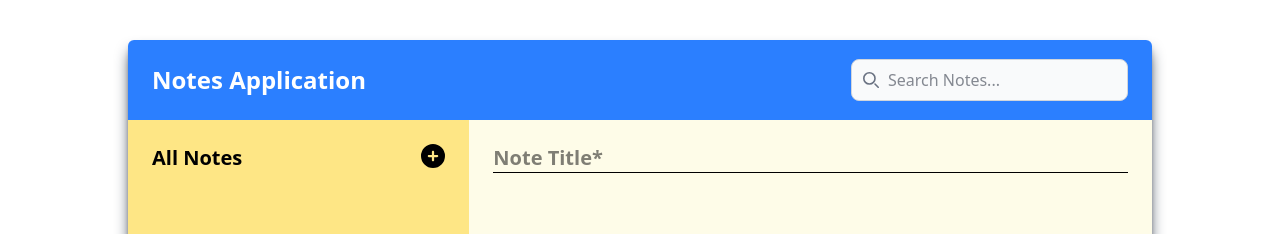
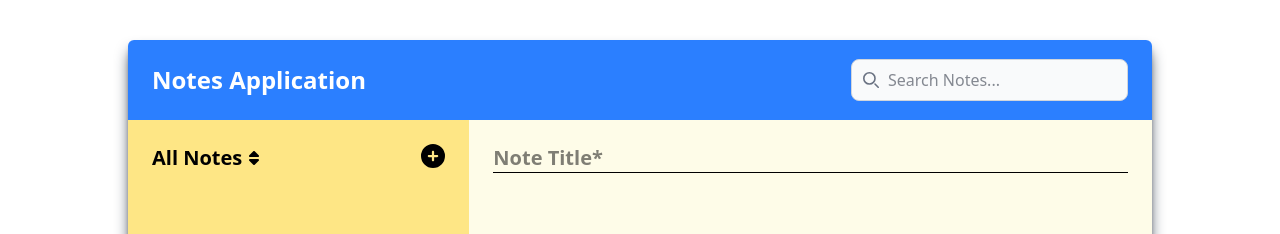
Before and after one commit to NarithNR9/tb_notes_app_vue, a Vue app: page / in a window 1280 px wide. Shown: the top 234 px of the page. Built offline with nearby package versions, Linux system fonts and the light colour scheme.

Commit message:
[sort] note by date_created

```diff
--- a/src/components/Notes.vue
+++ b/src/components/Notes.vue
@@ -4,15 +4,24 @@
       class="bg-blue-500 h-[10vh] rounded-t-md text-white px-6 py-3 flex justify-between items-center"
     >
       <div class="md:text-2xl font-bold">Notes Application</div>
-      <Search :selectNote="selectNote"/>
+      <Search :selectNote="selectNote" />
     </div>
-    <div class="grid grid-cols-12 h-[80vh] rounded-b-md ">
+    <div class="grid grid-cols-12 h-[80vh] rounded-b-md">
       <div
         id="note-list"
         class="col-span-12 md:col-span-4 p-6 bg-amber-200 rounded-bl-md"
       >
         <div class="flex justify-between">
-          <h2 class="text-xl font-semibold">All Notes</h2>
+          <div
+            class="flex items-center space-x-1 cursor-pointer"
+            @click="
+              sort = sort === 'asc' ? 'desc' : 'asc';
+              store.SortNotesByDate(sort);
+            "
+          >
+            <h2 class="text-xl font-semibold">All Notes</h2>
+            <IconsSort class="w-4 h-4" :sort="sort" />
+          </div>
           <div class="flex space-x-3">
             <IconsDelete
               class="w-6 h-6 cursor-pointer"
@@ -99,6 +108,7 @@
 
 <script setup lang="ts">
 import IconsSave from '../components/icons/Save.vue';
+import IconsSort from '../components/icons/Sort.vue';
 import IconsDelete from '../components/icons/Delete.vue';
 import IconsPlus from '../components/icons/Plus.vue';
 import { useNoteStore } from '@/stores/notes';
@@ -108,6 +118,7 @@ import Search from '../components/Search.vue';
 
 const store = useNoteStore();
 
+const sort = ref('');
 const formData = ref({
   title: '',
   content: '',
--- /dev/null
+++ b/src/components/icons/Sort.vue
@@ -0,0 +1,22 @@
+<template>
+  <svg xmlns="http://www.w3.org/2000/svg" viewBox="0 0 320 512">
+    <path
+      v-if="sort === ''"
+      d="M137.4 41.4c12.5-12.5 32.8-12.5 45.3 0l128 128c9.2 9.2 11.9 22.9 6.9 34.9s-16.6 19.8-29.6 19.8L32 224c-12.9 0-24.6-7.8-29.6-19.8s-2.2-25.7 6.9-34.9l128-128zm0 429.3l-128-128c-9.2-9.2-11.9-22.9-6.9-34.9s16.6-19.8 29.6-19.8l256 0c12.9 0 24.6 7.8 29.6 19.8s2.2 25.7-6.9 34.9l-128 128c-12.5 12.5-32.8 12.5-45.3 0z"
+    />
+    <path
+      v-else-if="sort === 'asc'"
+      d="M182.6 41.4c-12.5-12.5-32.8-12.5-45.3 0l-128 128c-9.2 9.2-11.9 22.9-6.9 34.9s16.6 19.8 29.6 19.8l256 0c12.9 0 24.6-7.8 29.6-19.8s2.2-25.7-6.9-34.9l-128-128z"
+    />
+    <path
+      v-else-if="sort === 'desc'"
+      d="M182.6 470.6c-12.5 12.5-32.8 12.5-45.3 0l-128-128c-9.2-9.2-11.9-22.9-6.9-34.9s16.6-19.8 29.6-19.8l256 0c12.9 0 24.6 7.8 29.6 19.8s2.2 25.7-6.9 34.9l-128 128z"
+    />
+  </svg>
+</template>
+
+<script setup>
+defineProps({
+  sort: String,
+});
+</script>
--- a/src/stores/notes.ts
+++ b/src/stores/notes.ts
@@ -48,6 +48,22 @@ export const useNoteStore = defineStore('note', () => {
     );
   }
 
+  function SortNotesByDate(type: string) {
+    if (type === 'asc') {
+      return notes.value.sort((a, b) => {
+        return (
+          new Date(a.created_at).getTime() - new Date(b.created_at).getTime()
+        );
+      });
+    } else if (type === 'desc') {
+      notes.value.sort((a, b) => {
+        return (
+          new Date(b.created_at).getTime() - new Date(a.created_at).getTime()
+        );
+      });
+    }
+  }
+
   return {
     note,
     notes,
@@ -56,5 +72,6 @@ export const useNoteStore = defineStore('note', () => {
     DeleteNote,
     GetAllNotes,
     SearchNotes,
+    SortNotesByDate,
   };
 });
```
